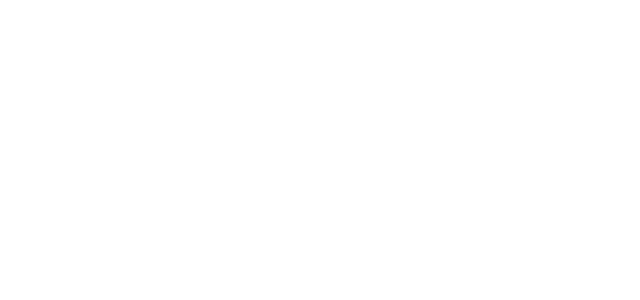
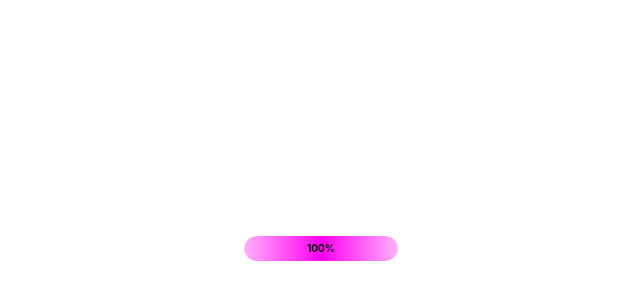
Before and after one commit to majorsilvio/styled-components, a React (Create React App) app: page / in a window 1280 px wide. Shown: the part 152-452 px from the top of the page, without its empty margins (319-959 px from the left). Built offline with nearby package versions, Linux system fonts and the light colour scheme.

Commit message:
progress bar

```diff
--- a/src/App.tsx
+++ b/src/App.tsx
@@ -1,14 +1,84 @@
-import React from 'react';
+import React, { useEffect, useState } from 'react';
+import { ThemeProvider } from 'styled-components';
 import { Grid, GridItem } from './components/Grid';
+import styled from 'styled-components';
+import { ProgressBar } from './components/Progress';
 
 
+
+const Container = styled.div`
+  width: 100%;
+  height: 100vh;
+  background: ${props => props.theme.light.bg};
+`
+
+
+const Button = styled.button`
+  width: 100px;
+  height: 30px;
+  background: ${props => props.theme.dark.bg};
+  color: ${props => props.theme.light.bg};
+`
+
 function App() {
+
+  const themes = {
+    light: {
+      bg: 'white'
+    },
+    dark: {
+      bg: 'black'
+    }
+
+  }
+
+  const [theme, setTheme] = useState<any>(themes);
+
+  function changeTheme() {
+    switch (sessionStorage.getItem('actual-theme')) {
+      case 'light':
+        setTheme(themes)
+        sessionStorage.setItem('actual-theme', 'dark')
+        break;
+      case 'dark':
+        const darkTheme = {light: themes.dark, dark: themes.light}
+        setTheme(darkTheme)
+        sessionStorage.setItem('actual-theme', 'light')
+        break;
+      default:
+        setTheme(themes);
+        sessionStorage.setItem('actual-theme', 'light')
+        break;
+    }
+  }
+
+  // useEffect(() => {
+  //   changeTheme();
+  // }, [])
+
+
+  const [progress,setProgress] = useState(0);
+
+  useEffect(() => {
+    setTimeout(()=>{
+      if(progress < 100){
+        const num = (progress + 10) < 100 ? progress + 15 : 100
+        setProgress(num)
+      }
+    }, 1000)
+  },[progress])
+
   return (
-    <div id="container">
-      <Grid>
-        <GridItem cols={3} rows={2}></GridItem>
-      </Grid>
-    </div>
+
+    <ThemeProvider theme={theme}>
+      <Container>
+        <Grid>
+          <GridItem justify='center' align='center' style={{padding: '0 5px'}}>
+            <ProgressBar height='25px' width='12vw' progress={progress} clr='#F0F' mode={'middle'} showProgress/>
+          </GridItem>
+        </Grid>
+      </Container>
+    </ThemeProvider>
   );
 }
 
--- a/src/components/Grid/types.ts
+++ b/src/components/Grid/types.ts
@@ -1,8 +1,9 @@
 
 type cssUnit = 'cm' | 'mm' | 'in' | 'px' | 'pt' | 'pc' | 'em' | 'ex' | 'ch' | 'rem' | 'vw' | 'vh' | 'vmin' | 'vmax' | '%';
 
-type cssUnitValue = `${number}${cssUnit}`
+type cssUnitValue = `${number}${cssUnit}` | undefined;
 
 export interface GridProps{ cols?: number, rows?: number, xs?: 'lg' | 'md' | 'sm' | cssUnitValue, width?: cssUnitValue, height?: cssUnitValue}
 
-export interface GridItemProps{ rgap?: cssUnitValue,cgap?: cssUnitValue, rspan?: number, cspan?: number, align?: 'center' | 'start' | 'end', justify?: 'center' | 'start' | 'end' }
+
+export interface GridItemProps { rgap?: cssUnitValue,cgap?: cssUnitValue, rspan?: number, cspan?: number, align?: 'center' | 'start' | 'end', justify?: 'center' | 'start' | 'end' }
--- /dev/null
+++ b/src/components/Progress/index.tsx
@@ -0,0 +1,73 @@
+import styled, { css } from "styled-components";
+import { ProgressProps } from "./types";
+
+
+const getRGBcolor = ({ clr, progress, mode }: ProgressProps) => {
+
+    if (!mode) return clr
+
+    let r = NaN;
+    let g = NaN;
+    let b = NaN;
+
+    if (clr?.length === 7) {
+        r = parseInt(clr?.slice(1, 3), 16);
+        g = parseInt(clr?.slice(3, 5), 16);
+        b = parseInt(clr?.slice(5, 7), 16);
+    }
+    if (clr?.length === 4) {
+        r = parseInt(clr?.slice(1, 2) + clr?.slice(1, 2), 16);
+        g = parseInt(clr?.slice(2, 3) + clr?.slice(2, 3), 16);
+        b = parseInt(clr?.slice(3, 4) + clr?.slice(2, 3), 16);
+    }
+    if (isNaN(r) || isNaN(g) || isNaN(b)) {
+        return 'red'
+    }
+    return `linear-gradient(${mode === 'left' ? 'to left' : 'to right'},rgb(${r} ${g} ${b} / 0.3) 0% ,${mode === 'middle' ? `rgb(${r} ${g} ${b} / ${progress / 100 + 0.3}) 50%,rgb(${r} ${g} ${b} / 0.3) 100%)` : `rgb(${r} ${g} ${b} / ${progress / 100 + 0.3}) 100%)`}`
+}
+
+
+const borderHelper = css`
+    border-radius: 15px;
+`
+
+const before = ({progress,showProgress}: ProgressProps) => css`
+    &:before{
+        content: '';
+        text-align: center;
+        align-content: center;
+        position:absolute;
+        width: ${progress.toFixed(1)}%;
+        height: 100%;
+        background: ${getRGBcolor};
+        transition: width 1s;
+        ${borderHelper}
+    }
+    ${showProgress ?
+    `&:after{
+        content: '${progress < 100 ? progress.toFixed(2) : progress?.toFixed(0)}%';
+        position: absolute;
+        width: 100%;
+        height: 100%;
+        background: transparent;
+        display: flex;
+        justify-content: center;
+        align-items: center;
+        font-weight: 700;
+        font-size: 10px;
+    }` : ''
+}
+
+`
+
+export const ProgressBar = styled.div<ProgressProps>`
+    position:relative;
+    width: ${({ width }) => width ? width : '100%'};
+    height:${({ height }) => height ? height : '100%'};
+    overflow: hidden;
+    background: white;
+    ${before}
+    ${borderHelper}
+
+
+`
--- /dev/null
+++ b/src/components/Progress/types.ts
@@ -0,0 +1,8 @@
+type HEX = `#${string}`;
+type cssUnit = 'cm' | 'mm' | 'in' | 'px' | 'pt' | 'pc' | 'em' | 'ex' | 'ch' | 'rem' | 'vw' | 'vh' | 'vmin' | 'vmax' | '%';
+
+type cssUnitValue = `${number}${cssUnit}` | undefined;
+
+
+
+export type ProgressProps  = { progress: number,showProgress?: boolean ,clr?:string ,mode?: null, width?: cssUnitValue,  height?: cssUnitValue} | { progress: number,showProgress?: boolean,clr?:HEX,mode: 'left' | 'right' | 'middle', width?: cssUnitValue,  height?: cssUnitValue}
```
